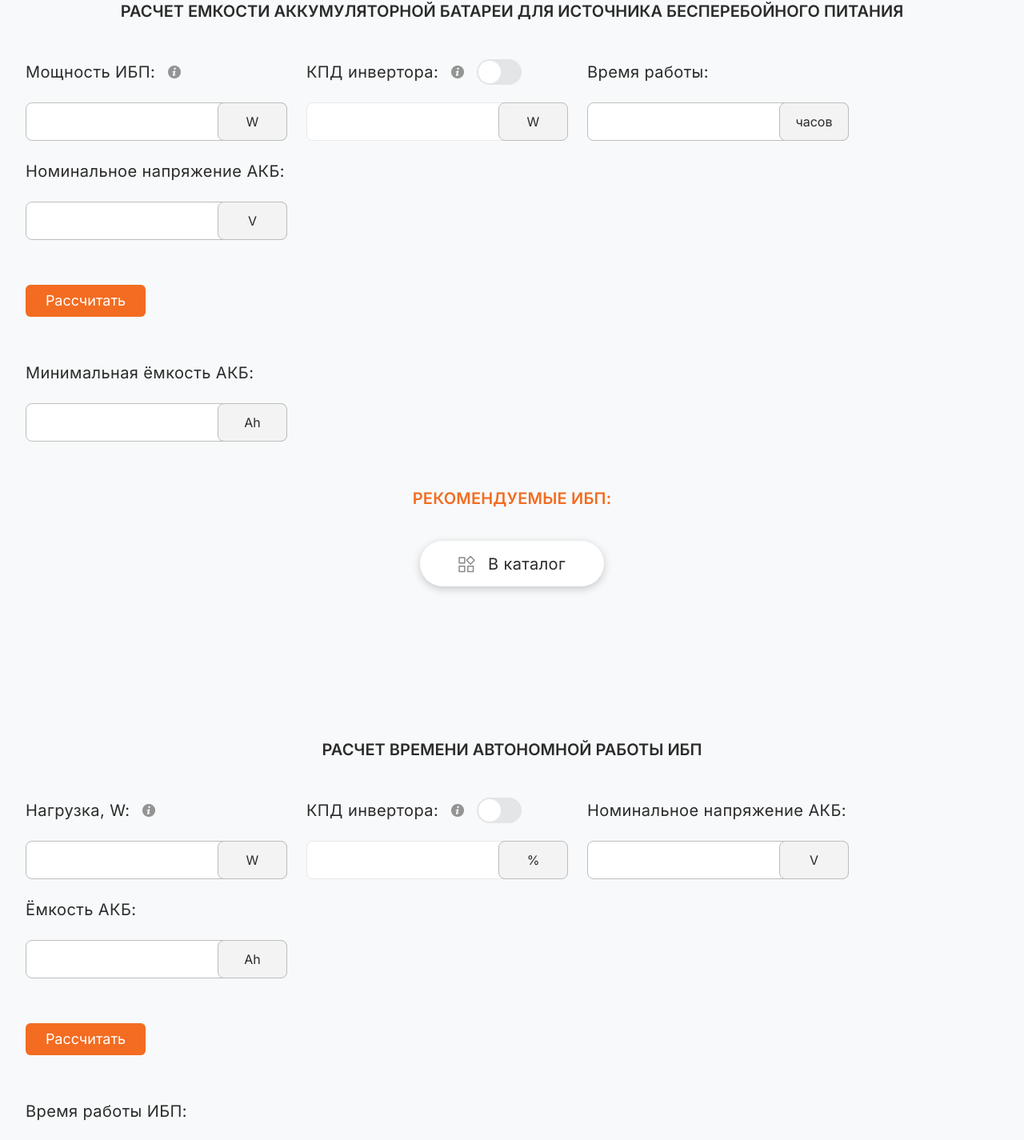
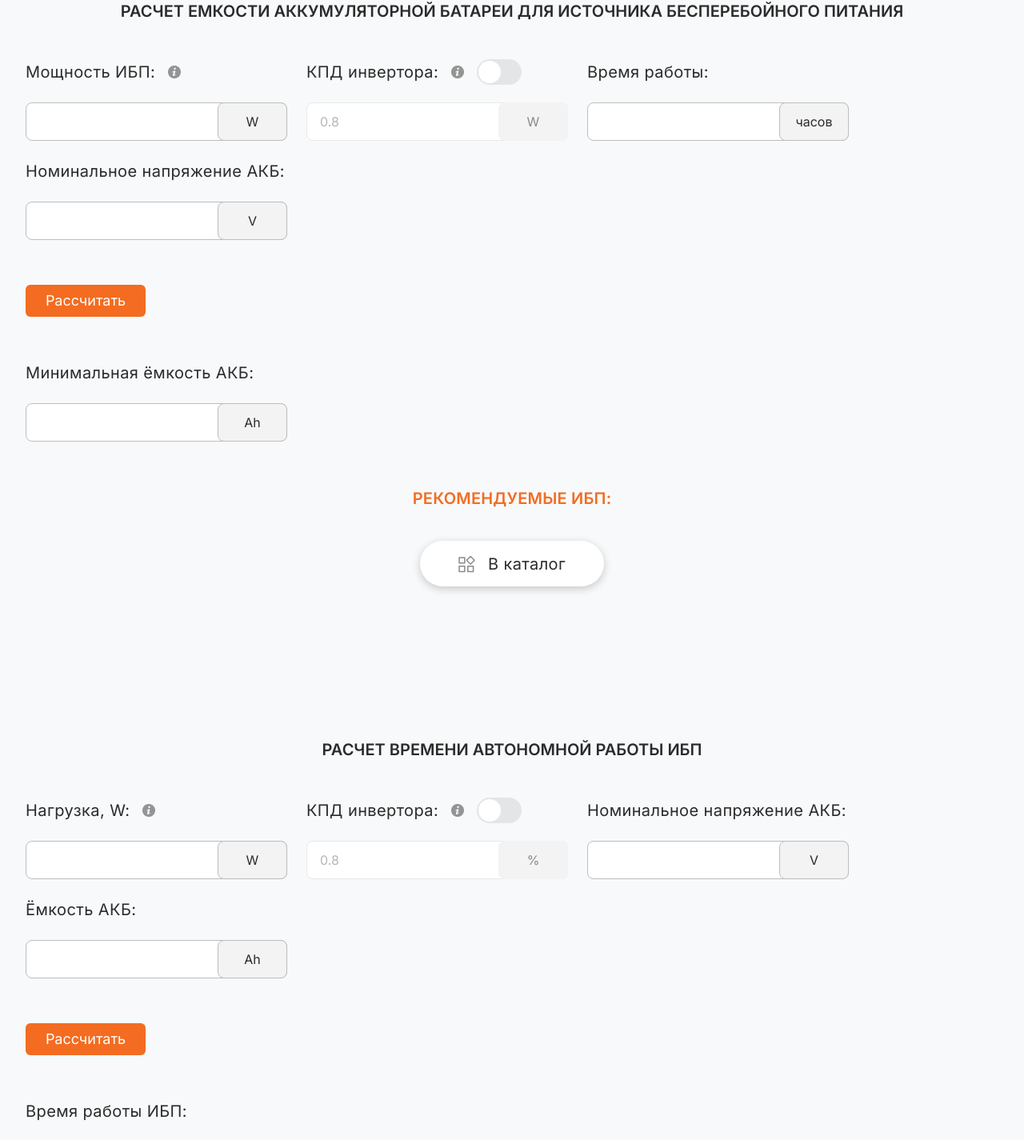
Before and after one commit to Evhenui/logic-vue, a Vue app: page / in a window 1280 px wide. Shown: the part 940-2365 px from the top of the page at 80% size. Built offline with nearby package versions, Linux system fonts and the light colour scheme.

Commit message:
add default value into input

```diff
--- a/src/components/PowerCalcBody.vue
+++ b/src/components/PowerCalcBody.vue
@@ -125,7 +125,7 @@
                     <button-switch v-model="stateSwitch.switchBatteryCapacity" />
                   </div>
 
-                  <input-power typeInput="number" inputId="w" :isD="!stateSwitch.switchBatteryCapacity" v-model.number="calculationBattery.inverterEfficiency">W</input-power>
+                  <input-power typeInput="number" inputId="w" :isDisable="!stateSwitch.switchBatteryCapacity" v-model.number="calculationBattery.inverterEfficiency">W</input-power>
                 </div>
 
                 <div class="calc-body__data-input-section">
@@ -194,7 +194,7 @@
                     <button-switch v-model="stateSwitch.switchBackupTime" />
                   </div>
 
-                  <input-power typeInput="number" :isD="!stateSwitch.switchBackupTime" inputId="persent" v-model.number="calculationUPSRuntime.inverterEfficiency">%</input-power>
+                  <input-power typeInput="number" :isDisable="!stateSwitch.switchBackupTime" inputId="persent" v-model.number="calculationUPSRuntime.inverterEfficiency">%</input-power>
                 </div>
 
                 <div class="calc-body__data-input-section">
@@ -238,7 +238,6 @@ export default Vue.extend({
 
   data() {
     return {
-      isDisabled: false,
       stateSwitch: {
         switchBatteryCapacity: false,
         switchBackupTime: false,
@@ -259,14 +258,14 @@ export default Vue.extend({
       },
       calculationBattery: {
         powerUPS: '',
-        inverterEfficiency: '',
+        inverterEfficiency: 0.8,
         time: '',
         ratedBatteryVoltage:'',
         result: ''
       },
       calculationUPSRuntime: {
         load: '',
-        inverterEfficiency: '',
+        inverterEfficiency: 0.8,
         ratedBatteryVoltage: '',
         batteryCapacity: '',
         result: ''
@@ -275,9 +274,6 @@ export default Vue.extend({
   },
 
   methods: {
-    isActive(state) {
-        this.isDisabled = state;
-    },
     selectAllCheckboxes() {
       //спросить
         for (const key in this.checkboxes) {
--- a/src/components/PowerCalcHeader.vue
+++ b/src/components/PowerCalcHeader.vue
@@ -16,7 +16,7 @@ export default {
 
 <style lang="scss">
 .header-calc {
-    padding: 32px 0;
+    padding: 32px 24px;
     background: var(--color-blue-white);
     box-shadow: 0px 3px 11px rgba(0, 0, 0, 0.2);
     border-radius: 16px;
@@ -30,7 +30,7 @@ export default {
         width: 100%;
         margin: 0 auto;
         @media (max-width: 960px) {
-        @include font($font-size: 16, $line-height: 22, $weight: 400);
+            @include font($font-size: 16, $line-height: 22, $weight: 400);
         }
     }
 }
--- a/src/components/UI/InputPower.vue
+++ b/src/components/UI/InputPower.vue
@@ -4,15 +4,16 @@
             <input class="calc-input__data-input"
                 :type="typeInput"
                 :id="inputId"
-                :disabled="isD"
+                :disabled="isDisable"
                 :value="value"
                 @input="updateName"
                 @focus="cl = true"
                 @blur="cl = false"
             >
             <span
-                :class="cl?'active': ''"
+                :class="{'active':cl, 'disabled':isDisable}"
                 class="calc-input__units"
+
             >
                 <slot>Lorem</slot>
             </span>
@@ -33,12 +34,12 @@ export default {
     },
     props: {
         inputId: String,
-        isD: {
+        isDisable: {
             type: Boolean,
             default: false
         },
         typeInput: String,
-        value:[Number, String]
+        value:[Number, String],
     },
     methods: {
         updateName(e) {
@@ -71,15 +72,16 @@ export default {
             transition: all .1s ease-in-out;
             &::-webkit-outer-spin-button,
             &::-webkit-inner-spin-button {
-            -webkit-appearance: none;
-            margin: 0;
+                -webkit-appearance: none;
+                margin: 0;
             }
             &:focus {
-            border-color: #8A8A8A;
+                border-color: #8A8A8A;
             }
             &:disabled {
-            border-color: #E9E9E9;
-            color: #B4B6B8;
+                border-color: #E9E9E9;
+                color: #B4B6B8;
+                cursor: auto;
             }
         }
 
```
